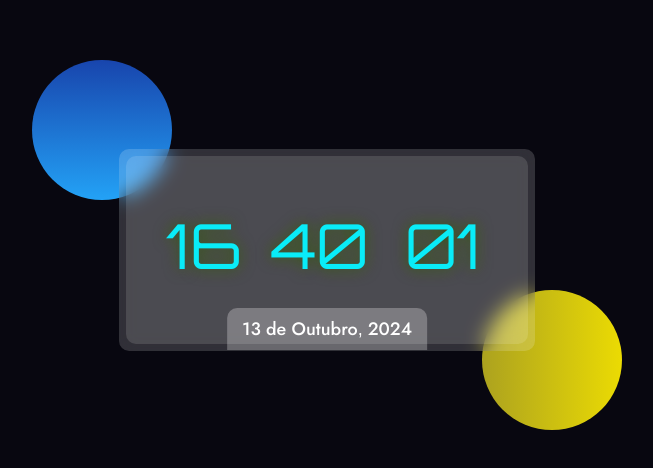
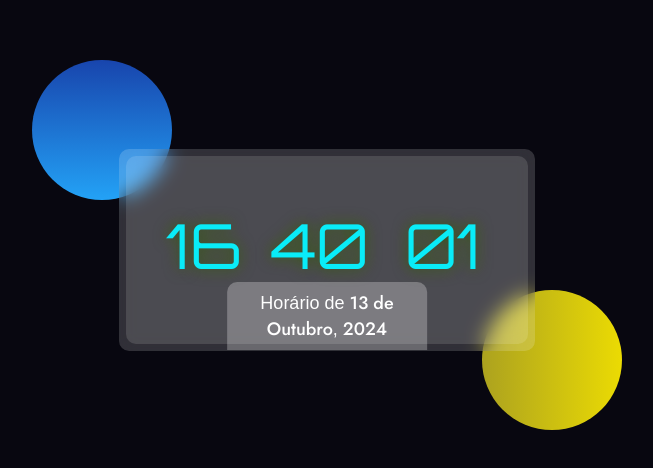
Before and after one commit to thomraider12/moderndigitalclock, a plain HTML site: page index.html in a window 1280 px wide. Shown: the part 158-626 px from the top of the page, without its empty margins (321-974 px from the left). Drawn offline with Linux system fonts and the light colour scheme.

Commit message:
Update index.html

```diff
--- a/index.html
+++ b/index.html
@@ -16,7 +16,8 @@
     </div>
 <div class="alarm-clock">
 	<div class="date">
-        <span class="day"></span>
+    <span class="time-zone">Horário de </span>
+		<span class="day"></span>
 		<span class="month"></span>,
 		<span class="year"></span>
 	</div>
```
